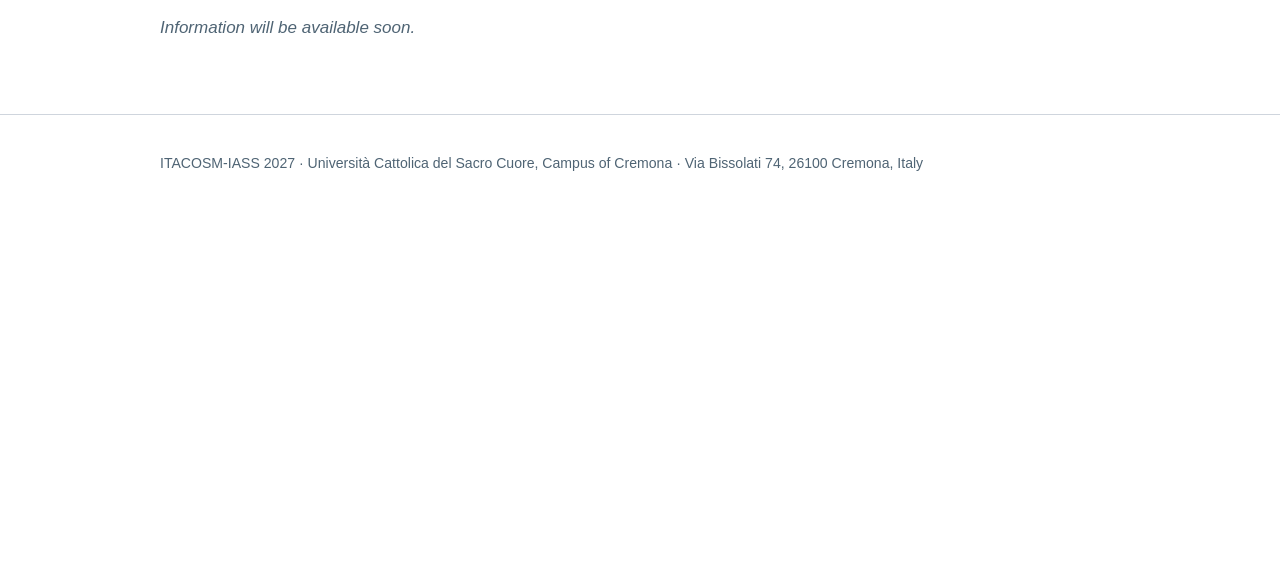
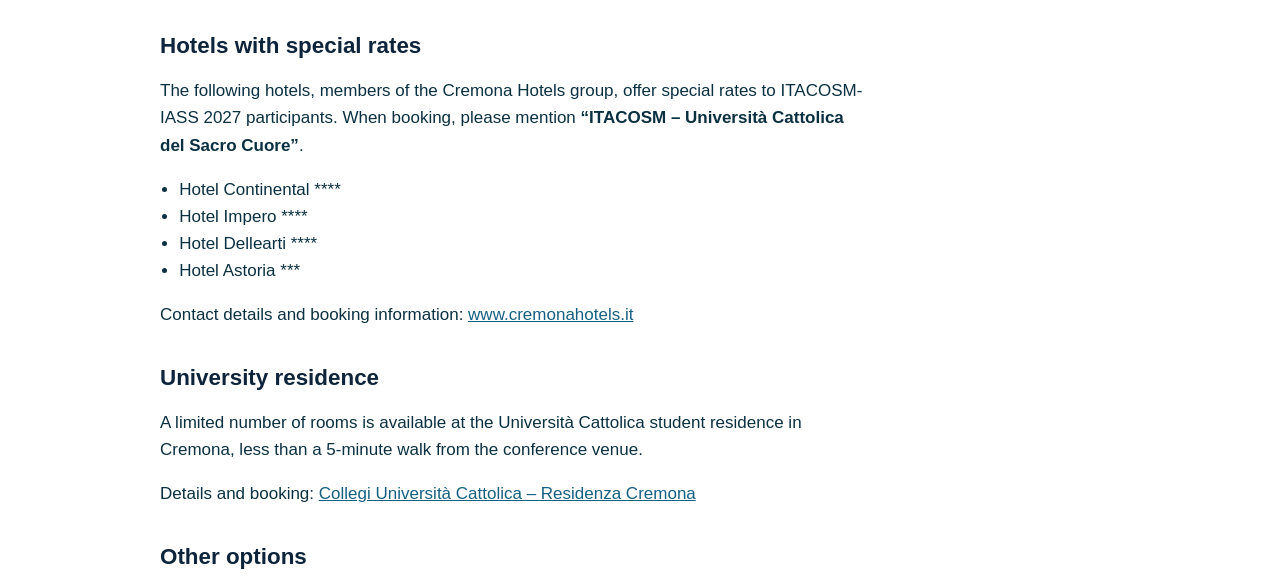
Before and after one commit to itacosm/2027, a plain HTML site: page accommodation.html in a window 1280 px wide. Shown: the part 374-952 px from the top of the page. Before the commit the page ends 800 px from the top, so only its background shows below. Drawn offline with Linux system fonts and the light colour scheme.

Commit message:
Add files via upload

```diff
--- a/accommodation.html
+++ b/accommodation.html
@@ -26,7 +26,24 @@
 <a href="accommodation.html" aria-current="page">Accommodation</a></div></nav>
 <main class="wrap content">
 <h1>Accommodation</h1>
-<p class="tba">Information will be available soon.</p>
+
+<h2>Hotels with special rates</h2>
+<p>The following hotels, members of the Cremona Hotels group, offer special rates to ITACOSM-IASS 2027 participants. When booking, please mention <strong>“ITACOSM – Università Cattolica del Sacro Cuore”</strong>.</p>
+<ul>
+  <li>Hotel Continental ****</li>
+  <li>Hotel Impero ****</li>
+  <li>Hotel Dellearti ****</li>
+  <li>Hotel Astoria ***</li>
+</ul>
+<p>Contact details and booking information: <a href="https://www.cremonahotels.it/en/our-hotels/">www.cremonahotels.it</a></p>
+
+<h2>University residence</h2>
+<p>A limited number of rooms is available at the Università Cattolica student residence in Cremona, less than a 5-minute walk from the conference venue.</p>
+<p>Details and booking: <a href="https://www.collegiunicattolica.it/en/residenze/residenza-cremona-2/">Collegi Università Cattolica – Residenza Cremona</a></p>
+
+<h2>Other options</h2>
+<p>Many other hotels, B&amp;Bs and apartments are available in Cremona. See the official tourism website: <a href="https://www.turismocremona.it/en">www.turismocremona.it</a></p>
+
 </main>
 <footer class="foot"><div class="wrap">
   <p>ITACOSM-IASS 2027 · Università Cattolica del Sacro Cuore, Campus of Cremona · Via Bissolati 74, 26100 Cremona, Italy</p>
```
